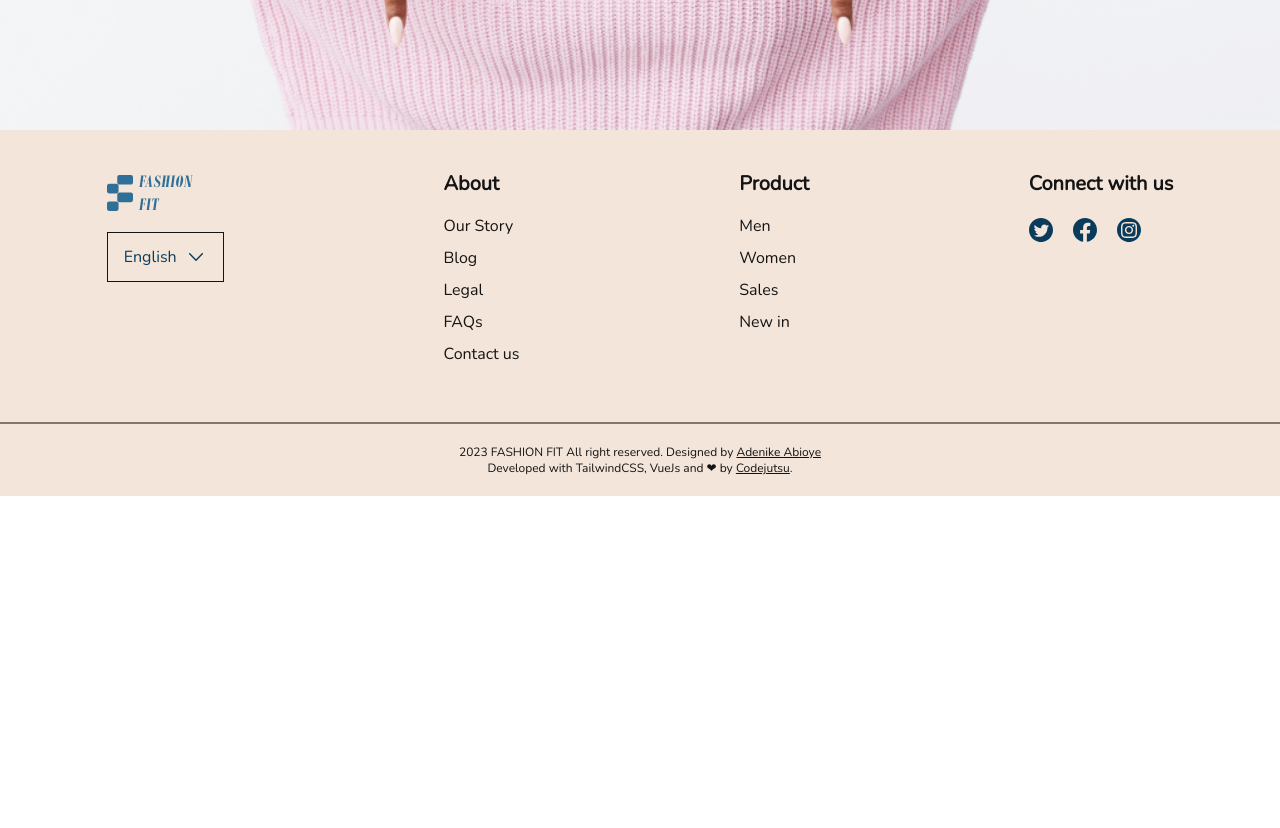
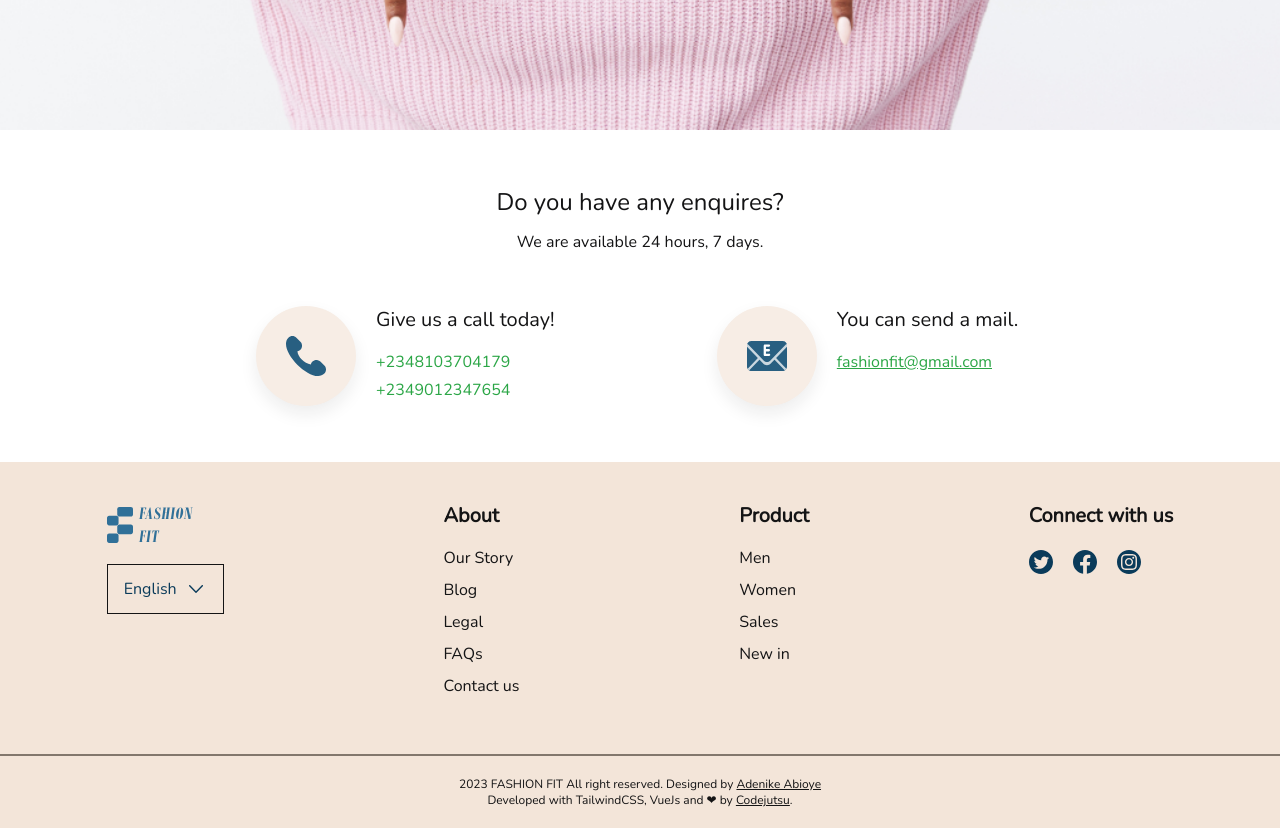
Before and after one commit to codejutsu1/fashion-fit, a Vue app: page /contact-us in a window 1280 px wide. Shown: the part 780-1608 px from the top of the page. Before the commit the page ends 1276 px from the top, so only its background shows below. Built offline with nearby package versions, Linux system fonts and the light colour scheme.

Commit message:
worked on the contact us page

```diff
--- a/src/assets/main.css
+++ b/src/assets/main.css
@@ -40,3 +40,9 @@
 .landing {
   box-shadow: 0px 0px 10px 0px #ABABABA3;
 }
+
+.contact {
+  box-shadow: 0px 0px 4px 0px #F3EFD929;
+
+  box-shadow: 0px 8px 17px 0px #14141514;
+}
--- a/src/views/ContactView.vue
+++ b/src/views/ContactView.vue
@@ -15,5 +15,45 @@ import Footer from '../components/Footer.vue'
                 </div>
             </div>
         </section>
+
+        <section class="py-14">
+            <div class="w-3/5 mx-auto text-[#141415]">
+                <h1 class="text-2xl font-medium text-center">Do you have any enquires?</h1>
+                <p class="text-center font-light py-3">We are available 24 hours, 7 days.</p>
+
+                <div class="flex pt-10 justify-between">
+                    <div class="flex justify-between gap-x-5">
+                        <div class="w-[100px] h-[100px] p-[30px] rounded-[60px] bg-[#F7EDE5] contact flex items-center justify-center">
+                            <img src="/images/icons/phone.svg" alt="Phone">
+                        </div>
+                        <div>
+                            <h1 class="text-xl font-medium">Give us a call today!</h1>
+
+                            <div class="pt-4 text-[#2BA646] space-y-1 font-medium">
+                                <span class="block">
+                                    +2348103704179
+                                </span>
+                                <span class="block">
+                                    +2349012347654
+                                </span>
+                            </div>
+                        </div>
+                    </div>
+
+                    <div class="w-2/5 flex gap-x-5">
+                        <div class="w-[100px] h-[100px] p-[30px] rounded-[60px] bg-[#F7EDE5] contact flex items-center justify-center">
+                            <img src="/images/icons/email.svg" alt="Email">
+                        </div>
+
+                        <div>
+                            <h1 class="text-xl font-medium">You can send a mail.</h1>
+                            <span class="pt-4 text-[#2BA646] space-y-1 font-medium block underline">
+                                fashionfit@gmail.com
+                            </span>
+                        </div>
+                    </div>
+                </div>
+            </div>
+        </section>
     </main>
 </template>
```
Also changed, not shown: public/images/icons/email.svg (added), public/images/icons/phone.svg (added).
